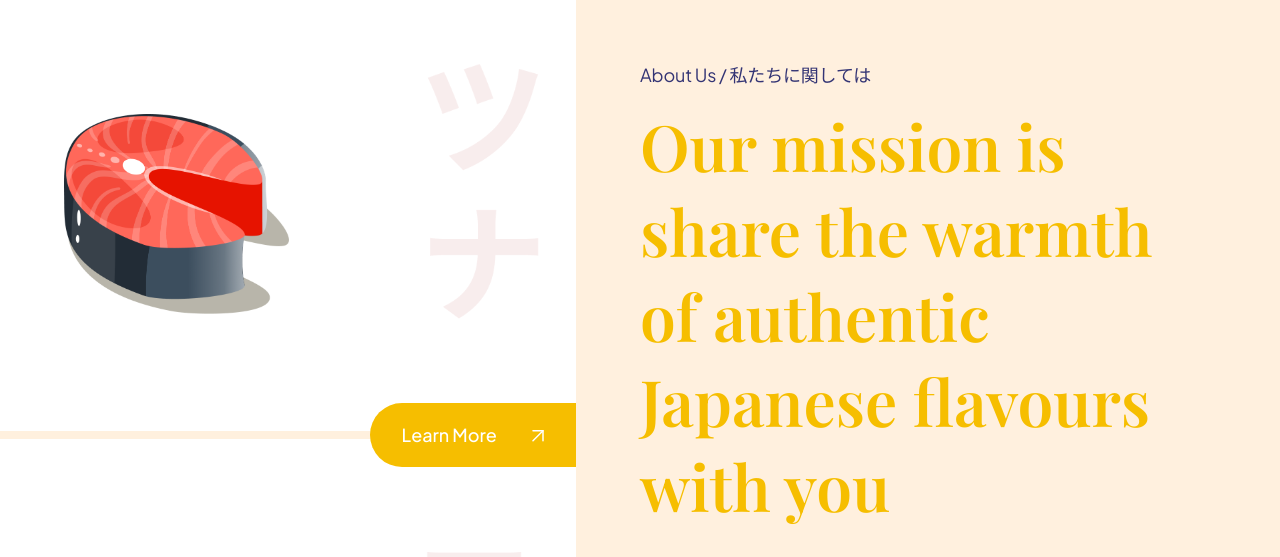
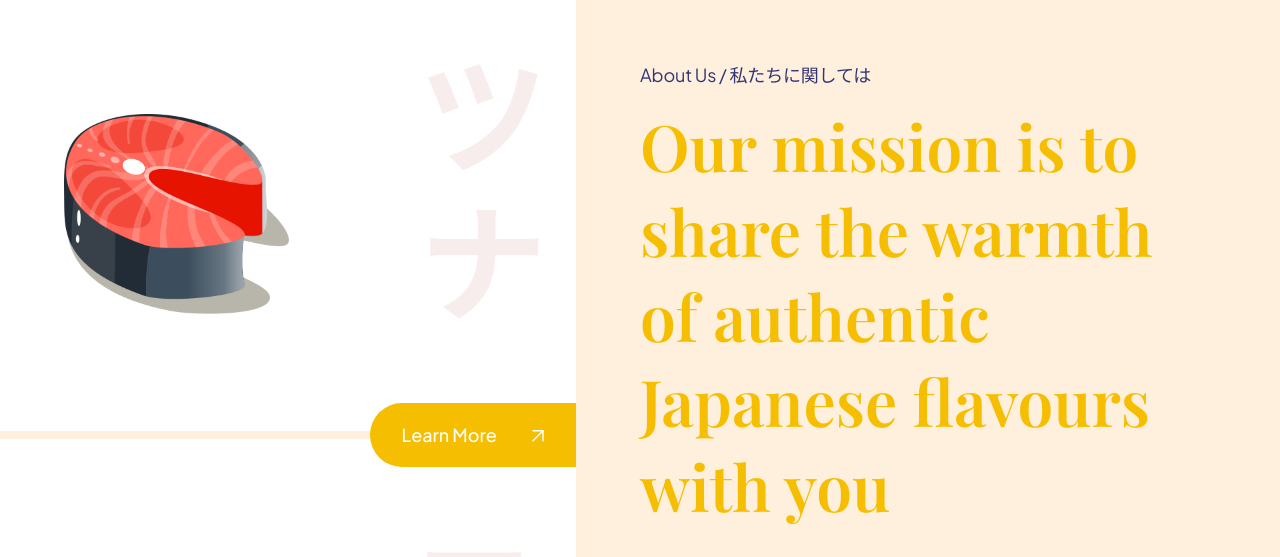
Before and after one commit to shahirulprojects/DONT-DELETE-sushi-bites, a website built with Vite: page index.html in a window 1280 px wide. Shown: the part 992-1549 px from the top of the page. Built offline with nearby package versions, Linux system fonts and the light colour scheme.

Commit message:
fix:fix typo

```diff
--- a/index.html
+++ b/index.html
@@ -101,7 +101,7 @@
       <div class="about-us__content" data-aos="fade-left">
         <p class="sushi__subtitle">About Us / 私たちに関しては</p>
         <h3 class="sushi__title">
-          Our mission is share the warmth of authentic Japanese flavours with
+          Our mission is to share the warmth of authentic Japanese flavours with
           you
         </h3>
         <p class="sushi__description">
```
